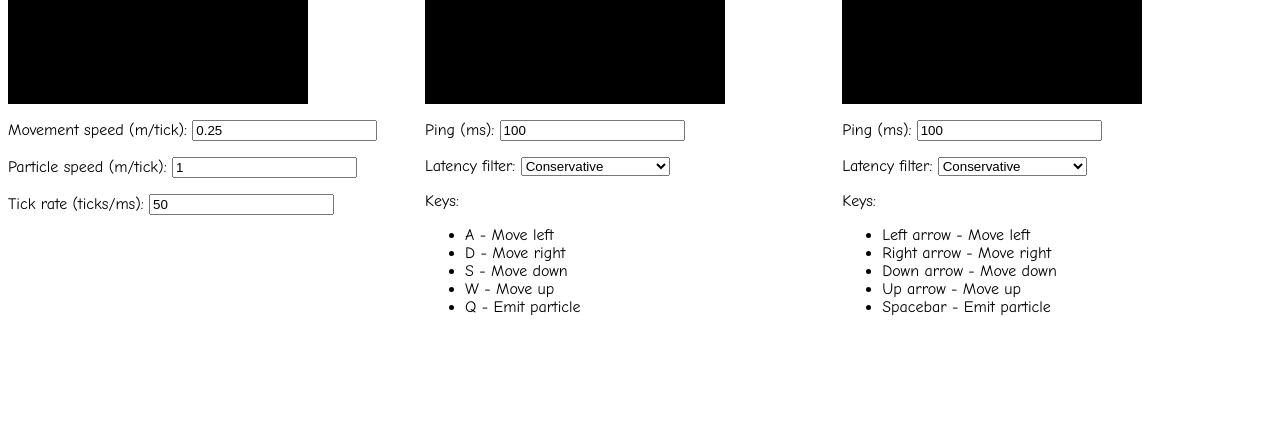
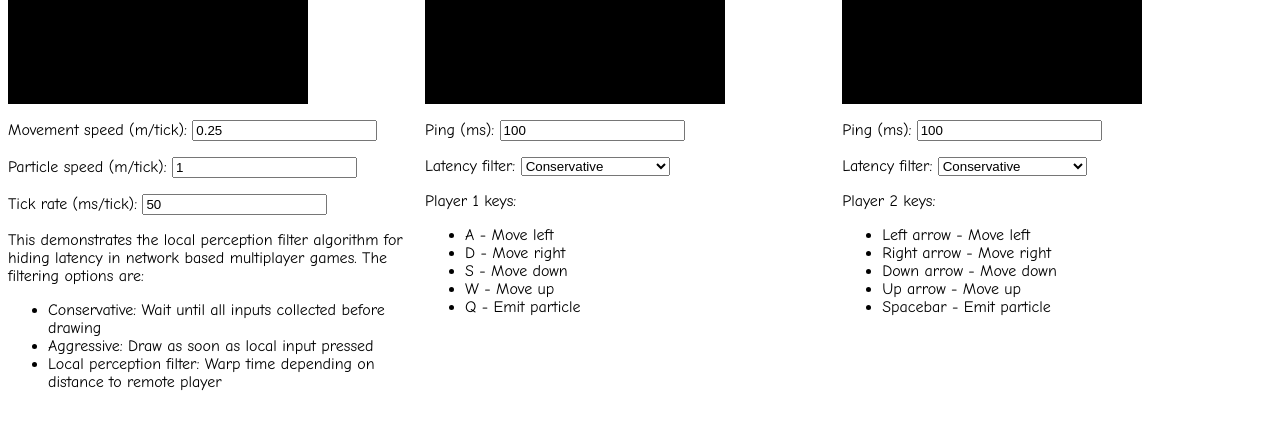
Before and after one commit to mikolalysenko/local-perception-filter-demo, a website with bundled scripts: page index.html in a window 1280 px wide. Shown: the part 322-748 px from the top of the page. Built offline with nearby package versions, Linux system fonts and the light colour scheme.

Commit message:
a few styling tweaks

```diff
--- a/index.html
+++ b/index.html
@@ -34,8 +34,17 @@
         <input type="number" id="particleSpeed" value="1" min="0.001">
       </p>
       <p>
-        <label for="tickRate">Tick rate (ticks/ms):</label>
+        <label for="tickRate">Tick rate (ms/tick):</label>
         <input type="number" id="tickRate" value="50" min="0">
+      </p>
+      <p>
+        This demonstrates the local perception filter algorithm for hiding latency in network based multiplayer games.  The filtering options are:
+
+        <ul>
+          <li>Conservative: Wait until all inputs collected before drawing</li>
+          <li>Aggressive: Draw as soon as local input pressed</li>
+          <li>Local perception filter: Warp time depending on distance to remote player</li>
+        </ul>
       </p>
     </div>
 
@@ -52,7 +61,7 @@
           <option>Local perception filter</option>
         </select>
       </p>
-      <p>Keys:
+      <p>Player 1 keys:
         <ul>
           <li>A - Move left</li>
           <li>D - Move right</li>
@@ -76,7 +85,7 @@
           <option>Local perception filter</option>
         </select>
       </p>
-      <p>Keys:
+      <p>Player 2 keys:
         <ul>
           <li>Left arrow - Move left</li>
           <li>Right arrow - Move right</li>
--- a/index.js
+++ b/index.js
@@ -61,6 +61,10 @@ shell.on("init", function() {
   ]
   players[0].lastVelocity = [ 1, 0]
   players[1].lastVelocity = [-1, 0]
+
+  //Fix up input stuff
+  document.body.style.overflow = ""
+  document.body.style.height = ""
 
   //Create canvases for players and server
   serverCanvas = makeCanvas("serverCanvas")
```
